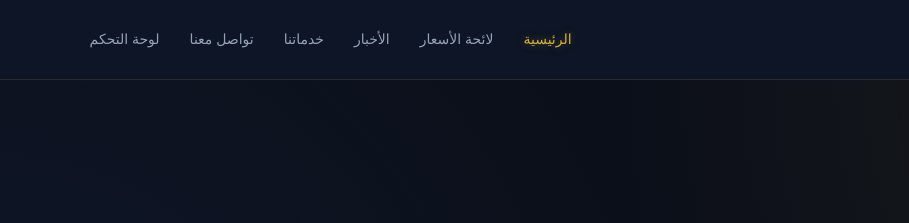
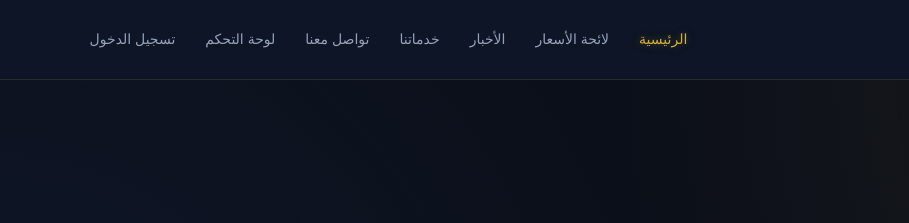
Before and after one commit to hanaaaboush-droid/nexora-finance, a website: page index.html in a window 1280 px wide. Shown: the top 223 px of the page, 0-909 px from the left. Drawn offline with Linux system fonts and the light colour scheme; no server answers; a web font is replaced by a local one.

Commit message:
Add login link to the navigation bar
Added a login link to the navigation bar.

```diff
--- a/index.html
+++ b/index.html
@@ -29,6 +29,7 @@
             <a href="#">خدماتنا</a>
             <a href="#">تواصل معنا</a>
             <a href="admin.html">لوحة التحكم</a>
+            <a href="login.html">تسجيل الدخول</a>
         </nav>
 
     </header>
```
